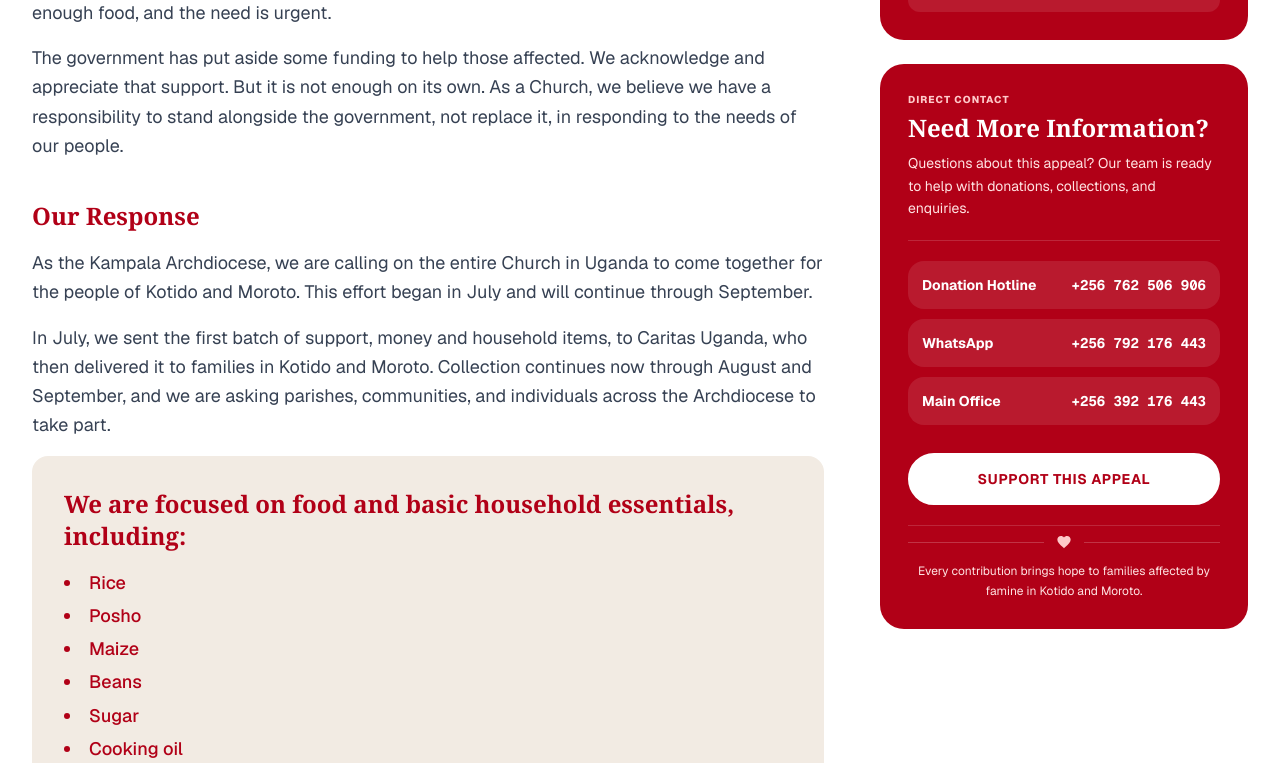
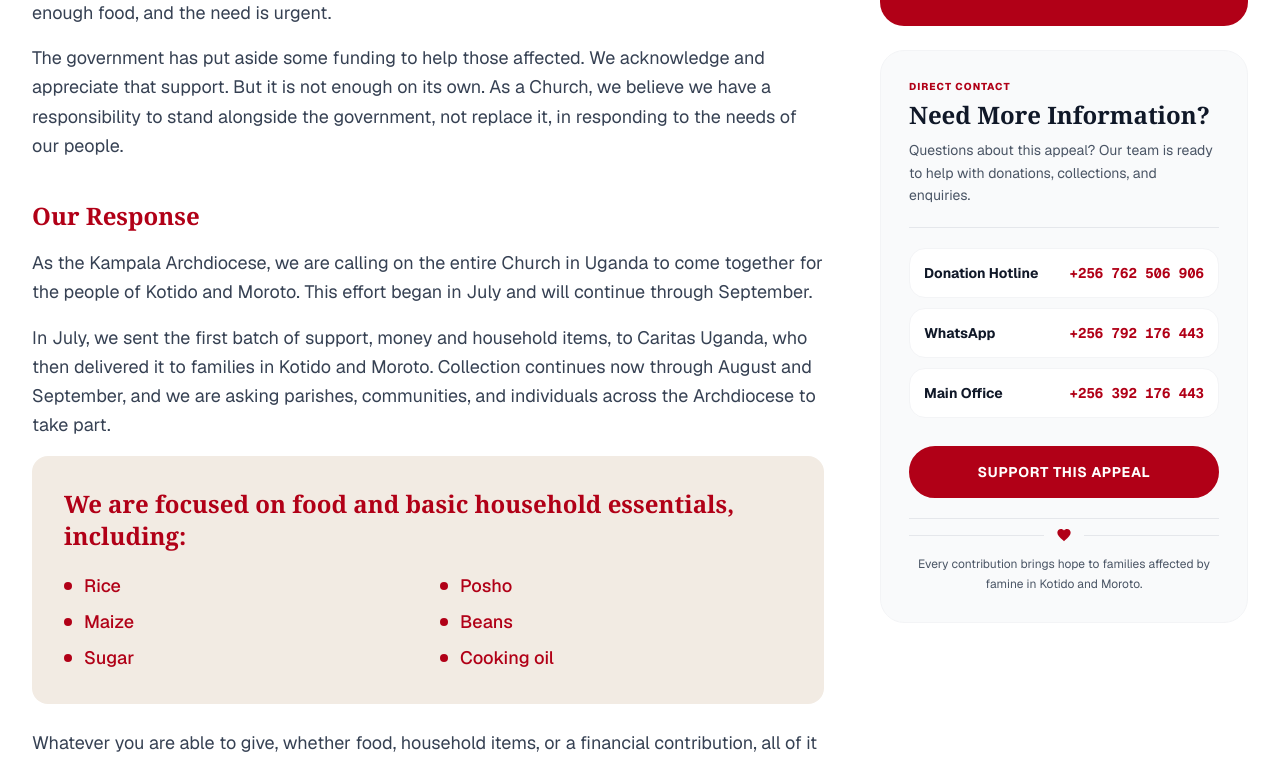
Before and after one commit to X-International/caritas-charities, a Next.js app: page /current-appeal in a window 1280 px wide. Shown: the part 1152-1915 px from the top of the page. Built offline with nearby package versions, Linux system fonts and the light colour scheme; a web font is replaced by a local one.

Commit message:
improve the appeal page,

```diff
--- a/app/current-appeal/page.tsx
+++ b/app/current-appeal/page.tsx
@@ -82,17 +82,29 @@ export default function CurrentAppealPage() {
                 </div>
 
                 {/* Food Items Card (Beige style) */}
-                <div className="bg-[#f2ebe3] p-6 sm:p-8 rounded-2xl space-y-4">
+                <div className="bg-[#f2ebe3] p-6 sm:p-8 rounded-2xl space-y-5">
                   <h3 className="text-xl sm:text-2xl font-bold font-serif text-[#b10017]">
                     We are focused on food and basic household essentials, including:
                   </h3>
-                  <ul className="list-disc list-inside space-y-1 text-[#b10017] text-[15px] sm:text-base lg:text-lg leading-relaxed font-medium">
-                    <li>Rice</li>
-                    <li>Posho</li>
-                    <li>Maize</li>
-                    <li>Beans</li>
-                    <li>Sugar</li>
-                    <li>Cooking oil</li>
+                  <ul className="grid grid-cols-1 sm:grid-cols-2 gap-y-2 gap-x-6 text-[#b10017] text-[15px] sm:text-base lg:text-lg font-medium">
+                    <li className="flex items-center gap-3">
+                      <span className="w-2 h-2 rounded-full bg-[#b10017]" /> Rice
+                    </li>
+                    <li className="flex items-center gap-3">
+                      <span className="w-2 h-2 rounded-full bg-[#b10017]" /> Posho
+                    </li>
+                    <li className="flex items-center gap-3">
+                      <span className="w-2 h-2 rounded-full bg-[#b10017]" /> Maize
+                    </li>
+                    <li className="flex items-center gap-3">
+                      <span className="w-2 h-2 rounded-full bg-[#b10017]" /> Beans
+                    </li>
+                    <li className="flex items-center gap-3">
+                      <span className="w-2 h-2 rounded-full bg-[#b10017]" /> Sugar
+                    </li>
+                    <li className="flex items-center gap-3">
+                      <span className="w-2 h-2 rounded-full bg-[#b10017]" /> Cooking oil
+                    </li>
                   </ul>
                 </div>
 
@@ -130,23 +142,26 @@ export default function CurrentAppealPage() {
             {/* Right Column: How to Help & Direct Contact Cards (Sticky Sidebar) */}
             <div className="lg:col-span-4 space-y-5 sm:space-y-6 lg:sticky lg:top-28">
               {/* Card 1: Collection Point & Address */}
-              <div className="bg-[#b10017] text-white p-6 sm:p-7 rounded-2xl sm:rounded-3xl space-y-4">
-                <p className="text-[10px] font-extrabold uppercase tracking-widest text-red-200">
-                  JULY – SEPTEMBER APPEAL
-                </p>
-                <h2 className="text-xl sm:text-2xl font-extrabold font-serif leading-snug">
-                  How to Help
-                </h2>
-                <p className="text-xs sm:text-sm text-red-100 font-normal leading-relaxed">
-                  The Kampala Archdiocese has designated the <strong className="text-white font-semibold">Caritas Kampala Office</strong> as the collection point for this appeal. Donations of food, essential relief items, and other support materials can be dropped off at:
-                </p>
-                <div className="bg-white/10 p-3.5 sm:p-4 rounded-xl text-xs sm:text-sm space-y-1 font-sans">
+              <div className="bg-[#b10017] text-white p-6 sm:p-7 rounded-2xl sm:rounded-3xl space-y-5">
+                <div>
+                  <p className="text-[10px] font-extrabold uppercase tracking-widest text-red-200 mb-1">
+                    JULY – SEPTEMBER APPEAL
+                  </p>
+                  <h3 className="text-xl sm:text-2xl font-extrabold font-serif leading-snug">
+                    How to Help
+                  </h3>
+                  <p className="text-xs sm:text-sm text-red-100 font-normal leading-relaxed mt-2">
+                    The Kampala Archdiocese has designated the <strong className="text-white font-semibold">Caritas Kampala Office</strong> as the collection point for this appeal. Donations of food, essential relief items, and other support materials can be dropped off at:
+                  </p>
+                </div>
+
+                <div className="bg-white/10 p-4 rounded-2xl text-xs sm:text-sm space-y-1 font-sans border border-white/10">
                   <p className="font-bold text-white">
                     <a
                       href="https://www.caritaskampala.org/"
                       target="_blank"
                       rel="noopener noreferrer"
-                      className="hover:underline underline-offset-2"
+                      className="hover:underline underline-offset-2 text-white"
                     >
                       Caritas Kampala Office
                     </a>
@@ -158,30 +173,30 @@ export default function CurrentAppealPage() {
               </div>
 
               {/* Card 2: Direct Contact (Matching Screenshot 3 design) */}
-              <div className="bg-[#b10017] text-white p-6 sm:p-7 rounded-2xl sm:rounded-3xl space-y-5">
+              <div className="bg-gray-50 border border-gray-100 text-gray-900 p-6 sm:p-7 rounded-2xl sm:rounded-3xl space-y-5">
                 <div>
-                  <p className="text-[10px] font-extrabold uppercase tracking-widest text-red-200 mb-1">
+                  <p className="text-[10px] font-extrabold uppercase tracking-widest text-[#b10017] mb-1">
                     DIRECT CONTACT
                   </p>
                   <h3 className="text-xl sm:text-2xl font-extrabold font-serif leading-snug">
                     Need More Information?
                   </h3>
-                  <p className="text-xs sm:text-sm text-red-100 font-normal leading-relaxed mt-2">
+                  <p className="text-xs sm:text-sm text-gray-600 font-normal leading-relaxed mt-2">
                     Questions about this appeal? Our team is ready to help with donations, collections, and enquiries.
                   </p>
                 </div>
 
-                <hr className="border-white/15" />
+                <hr className="border-gray-200" />
 
                 {/* Contact items without icons */}
                 <div className="space-y-2.5">
                   {/* Item 1: Donation Hotline */}
                   <a
                     href="tel:+256762506906"
-                    className="flex items-center justify-between bg-white/10 hover:bg-white/20 p-3 sm:p-3.5 rounded-2xl transition-colors"
+                    className="flex items-center justify-between bg-white hover:bg-gray-100 p-3 sm:p-3.5 rounded-2xl transition-colors border border-gray-100"
                   >
-                    <span className="font-bold text-white text-xs sm:text-sm">Donation Hotline</span>
-                    <span className="font-mono text-white text-xs sm:text-sm font-bold">+256 762 506 906</span>
+                    <span className="font-bold text-gray-900 text-xs sm:text-sm">Donation Hotline</span>
+                    <span className="font-mono text-[#b10017] text-xs sm:text-sm font-bold">+256 762 506 906</span>
                   </a>
 
                   {/* Item 2: WhatsApp */}
@@ -189,43 +204,43 @@ export default function CurrentAppealPage() {
                     href="https://wa.me/256792176443"
                     target="_blank"
                     rel="noopener noreferrer"
-                    className="flex items-center justify-between bg-white/10 hover:bg-white/20 p-3 sm:p-3.5 rounded-2xl transition-colors"
+                    className="flex items-center justify-between bg-white hover:bg-gray-100 p-3 sm:p-3.5 rounded-2xl transition-colors border border-gray-100"
                   >
-                    <span className="font-bold text-white text-xs sm:text-sm">WhatsApp</span>
-                    <span className="font-mono text-white text-xs sm:text-sm font-bold">+256 792 176 443</span>
+                    <span className="font-bold text-gray-900 text-xs sm:text-sm">WhatsApp</span>
+                    <span className="font-mono text-[#b10017] text-xs sm:text-sm font-bold">+256 792 176 443</span>
                   </a>
 
                   {/* Item 3: Main Office */}
                   <a
                     href="tel:+256392176443"
-                    className="flex items-center justify-between bg-white/10 hover:bg-white/20 p-3 sm:p-3.5 rounded-2xl transition-colors"
+                    className="flex items-center justify-between bg-white hover:bg-gray-100 p-3 sm:p-3.5 rounded-2xl transition-colors border border-gray-100"
                   >
-                    <span className="font-bold text-white text-xs sm:text-sm">Main Office</span>
-                    <span className="font-mono text-white text-xs sm:text-sm font-bold">+256 392 176 443</span>
+                    <span className="font-bold text-gray-900 text-xs sm:text-sm">Main Office</span>
+                    <span className="font-mono text-[#b10017] text-xs sm:text-sm font-bold">+256 392 176 443</span>
                   </a>
                 </div>
 
                 {/* Support Button - Centered text, no side icons, ghost hover effect */}
                 <div className="pt-2">
                   <Link
-                    href="/contact-us"
-                    aria-label="Support this appeal by contacting Caritas Kampala"
-                    className="block w-full text-center bg-white text-[#b10017] hover:bg-transparent hover:text-white border-2 border-white text-xs sm:text-sm font-bold px-6 py-3.5 rounded-full tracking-wider uppercase transition-all duration-200 cursor-pointer focus-visible:outline-2 focus-visible:outline-white focus-visible:outline-offset-2"
+                    href="/donate"
+                    aria-label="Support this appeal by donating"
+                    className="block w-full text-center bg-[#b10017] text-white hover:bg-transparent hover:text-[#b10017] border-2 border-[#b10017] text-xs sm:text-sm font-bold px-6 py-3.5 rounded-full tracking-wider uppercase transition-all duration-200 cursor-pointer focus-visible:outline-2 focus-visible:outline-[#b10017] focus-visible:outline-offset-2"
                   >
                     SUPPORT THIS APPEAL
                   </Link>
                 </div>
 
                 {/* Heart subtext */}
-                <div className="pt-2 text-center space-y-3 border-t border-white/15">
+                <div className="pt-2 text-center space-y-3 border-t border-gray-200">
                   <div className="flex items-center justify-center gap-3">
-                    <div className="h-px bg-white/20 flex-1" />
-                    <svg className="w-4 h-4 text-red-200 fill-current" viewBox="0 0 24 24">
+                    <div className="h-px bg-gray-200 flex-1" />
+                    <svg className="w-4 h-4 text-[#b10017] fill-current" viewBox="0 0 24 24">
                       <path d="M12 21.35l-1.45-1.32C5.4 15.36 2 12.28 2 8.5 2 5.42 4.42 3 7.5 3c1.74 0 3.41.81 4.5 2.09C13.09 3.81 14.76 3 16.5 3 19.58 3 22 5.42 22 8.5c0 3.78-3.4 6.86-8.55 11.54L12 21.35z" />
                     </svg>
-                    <div className="h-px bg-white/20 flex-1" />
+                    <div className="h-px bg-gray-200 flex-1" />
                   </div>
-                  <p className="text-xs text-red-100 font-normal leading-relaxed">
+                  <p className="text-xs text-gray-600 font-normal leading-relaxed">
                     Every contribution brings hope to families affected by famine in Kotido and Moroto.
                   </p>
                 </div>
```
Also changed, not shown: public/Context/Screenshot 2026-08-03 at 04-23-51 Emergency Appeal for Kotido and Moroto Caritas Kampala.png (added), 1 other file (tests, documents, lock files or other folders).
